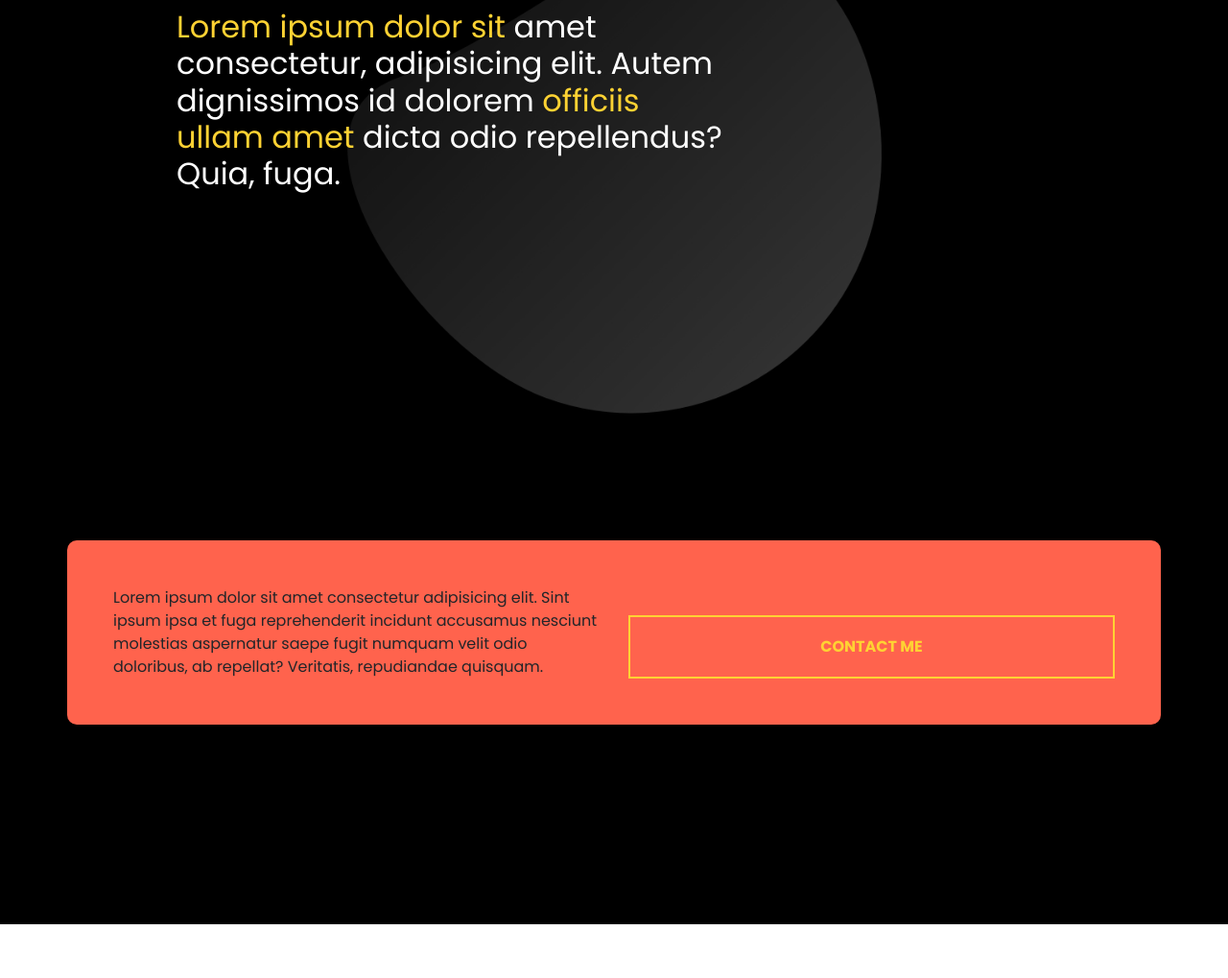
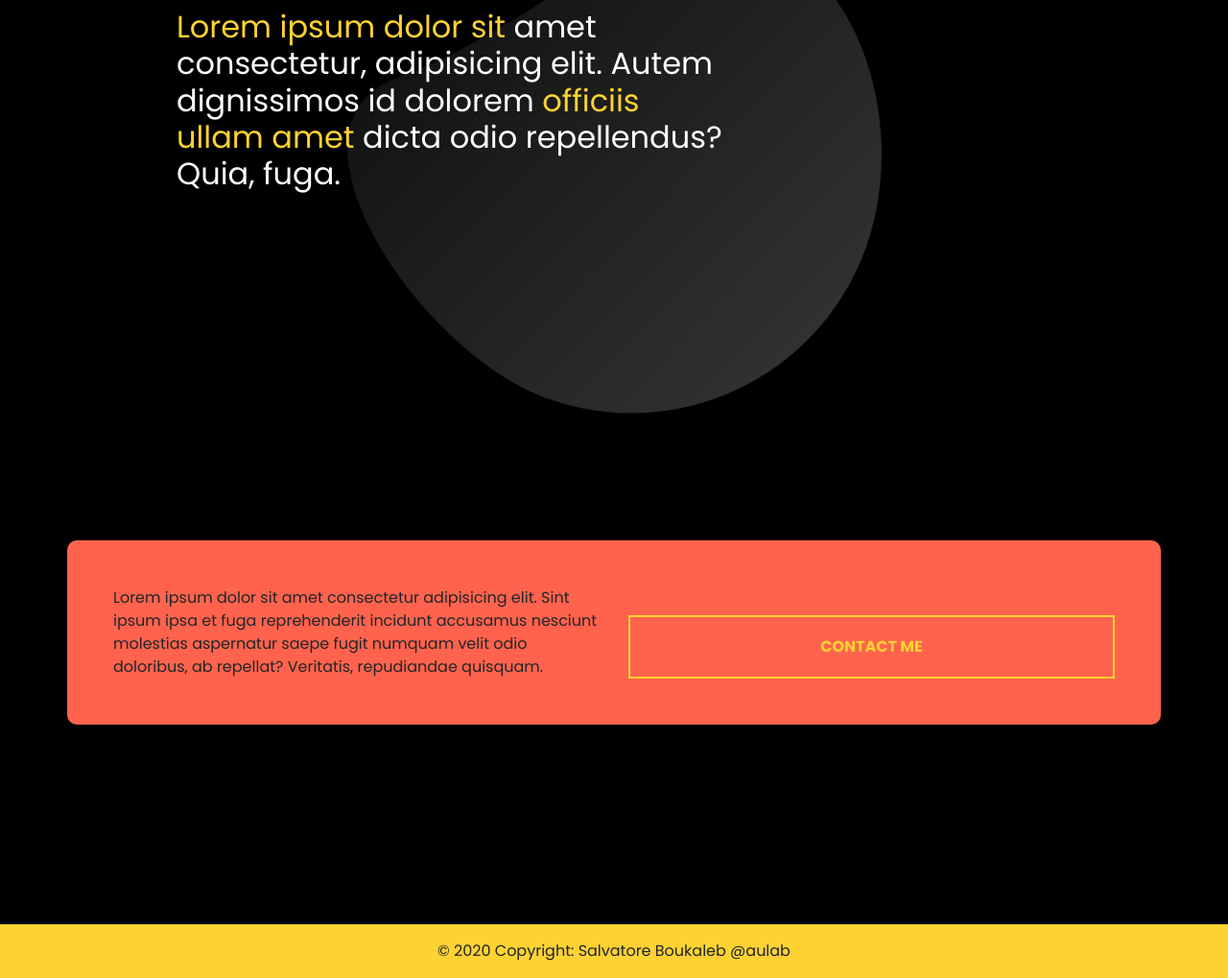
Before and after one commit to SaElBo/Cv, a plain HTML site: page index.html in a window 1280 px wide. Shown: the part 2206-3225 px from the top of the page at 96% size. Before the commit the page ends 3169 px from the top, so only its background shows below. Drawn offline with nearby package versions, Linux system fonts and the light colour scheme.

Commit message:
aggiunto footer

```diff
--- a/index.html
+++ b/index.html
@@ -205,6 +205,18 @@
       </div>
     </section>
 
+    <!-- Footer -->
+<footer class="page-footer font-small bg-main">
+
+    <!-- Copyright -->
+    <div class="footer-copyright text-center py-3">© 2020 Copyright:
+      Salvatore Boukaleb @aulab
+    </div>
+    <!-- Copyright -->
+
+  </footer>
+  <!-- Footer -->
+
     <!-- Optional JavaScript -->
     <!-- jQuery first, then Popper.js, then Bootstrap JS -->
     <script
```
